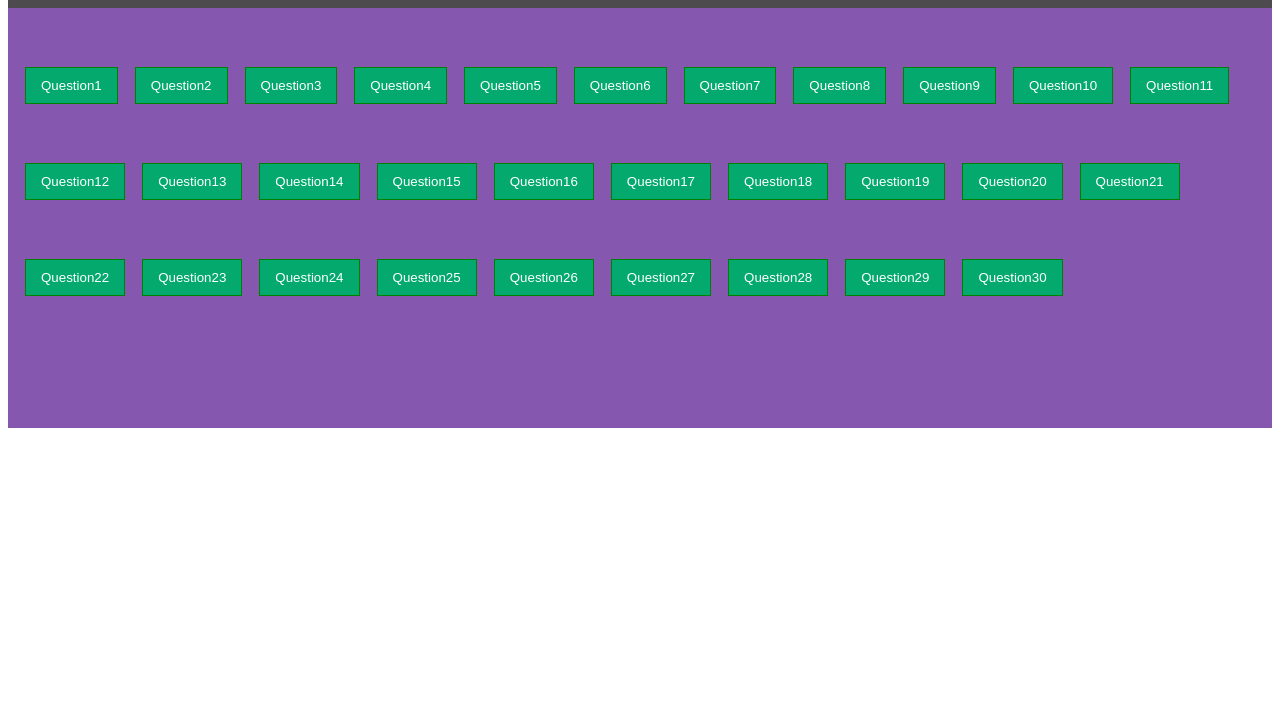
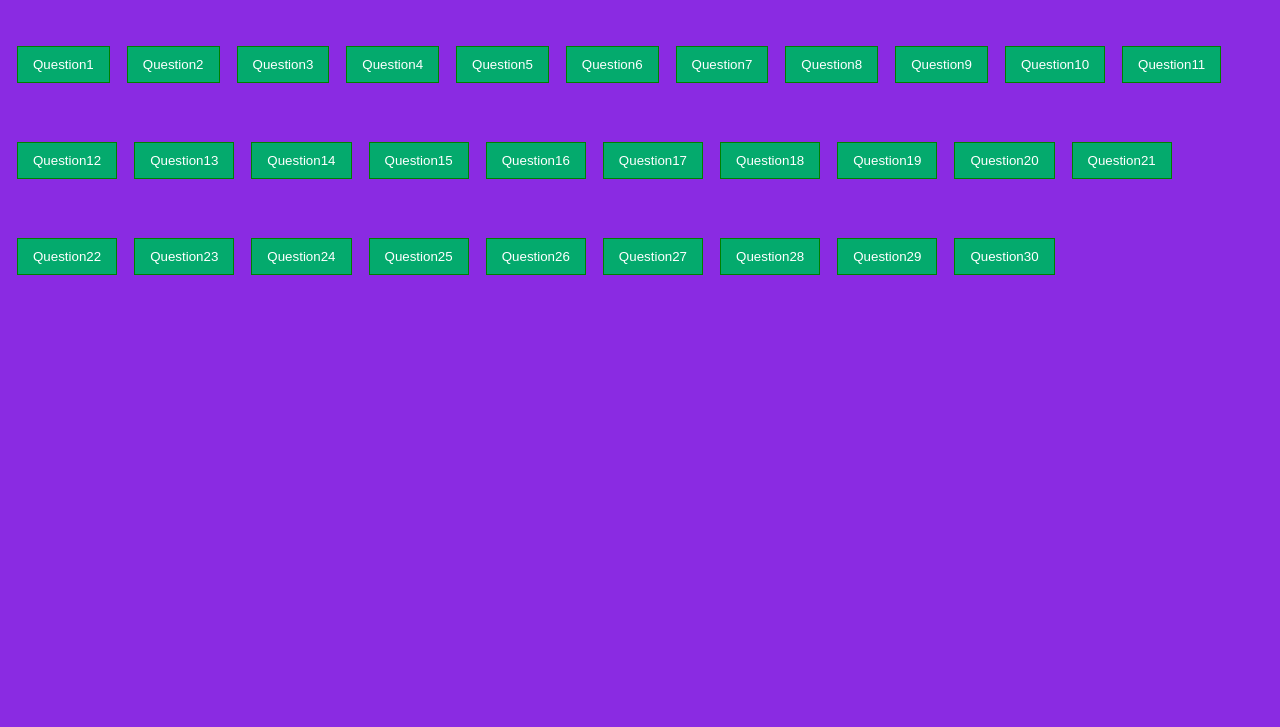
Before and after one commit to Sneha341/Assignment, a plain HTML site: page index.html in a window 1280 px wide. Shown: the part 73-800 px from the top of the page. Drawn offline with Linux system fonts and the light colour scheme.

Commit message:
first commit

```diff
--- a/index.html
+++ b/index.html
@@ -6,6 +6,10 @@
     <meta name="viewport" content="width=device-width, initial-scale=1.0">
     <title>Assignment</title>
     <style>
+        *{
+            padding:0;
+            margin:0;
+        }
         .heading{
            background-color: rgb(77, 75, 77);
            /* padding-top: 5px; */
@@ -14,8 +18,8 @@
            height:60px;
         }
         .container{
-            background-color: rgb(133, 87, 175);
-            height:420px;
+            background-color: blueviolet;
+            height:auto;
             width:100%;
         }
         button{
@@ -29,7 +33,7 @@
         }
     </style>
 </head>
-<body>
+<body bgcolor="blueviolet">
             <div class=heading><h1>Second Assignment</h1></div>
             <div class="container">
 
```
